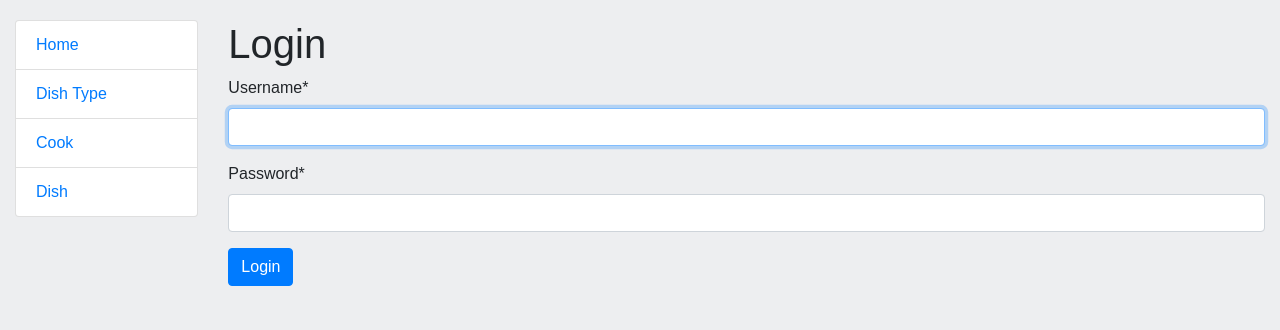
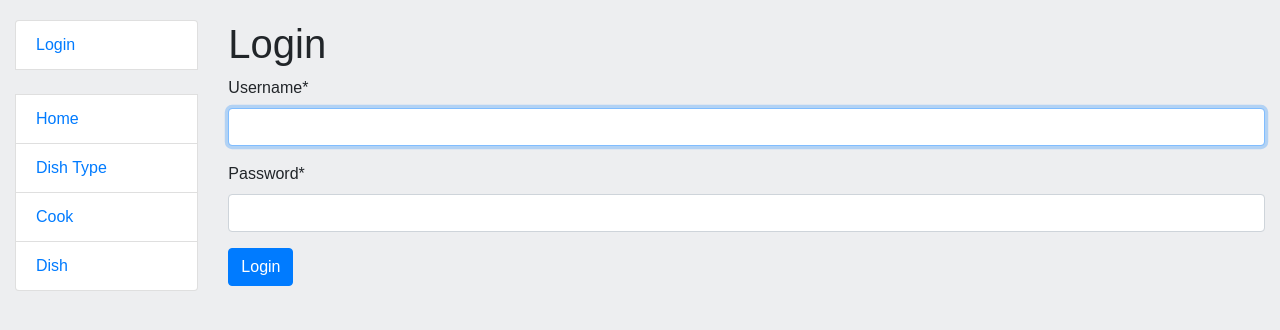
Before and after one commit to skrypka-dmytro/restaurant-service, a Django app: page /accounts/login/ in a window 1280 px wide. Shown: the top 330 px of the page. Run offline with Django 4.2, Linux system fonts and the light colour scheme; some libraries are stand-ins or nearby versions.

Commit message:
Add new functional in logged_out and login HTML file

```diff
--- a/templates/includes/sidebar.html
+++ b/templates/includes/sidebar.html
@@ -1,4 +1,13 @@
 <ul class="sidebar-nav list-group">
+  {% if user.is_authenticated %}
+    <li class="list-group-item">User: <a href="{{ user.get_absolute_url }}">{{ user.get_username }}</a></li>
+    <li class="list-group-item"><a href="{% url 'logout'%}?next={{request.path}}">Logout</a></li>
+  {% else %}
+    <li class="list-group-item"><a href="{% url 'login'%}?next={{request.path}}">Login</a></li>
+  {% endif %}
+
+  <br>
+
   <li class="list-group-item"><a href="{% url 'restaurant:index' %}">Home</a></li>
   <li class="list-group-item"><a href="{% url 'restaurant:dish-type-list' %}">Dish Type</a></li>
   <li class="list-group-item"><a href="{% url 'restaurant:cook-list' %}">Cook</a></li>
--- a/templates/registration/logged_out.html
+++ b/templates/registration/logged_out.html
@@ -4,4 +4,5 @@
 <p>Logged out!</p>
 
 <a href="{% url 'login' %}">Click here to login again.</a>
+
 {% endblock %}
--- a/templates/registration/login.html
+++ b/templates/registration/login.html
@@ -10,7 +10,7 @@
 <h1>Login</h1>
 
 {% if next %}
-  <p>Please login to see this page.</p>
+  <p>Please login to see this page!</p>
 {% endif %}
 
 <form method="post" action="{% url 'login' %}">
```
